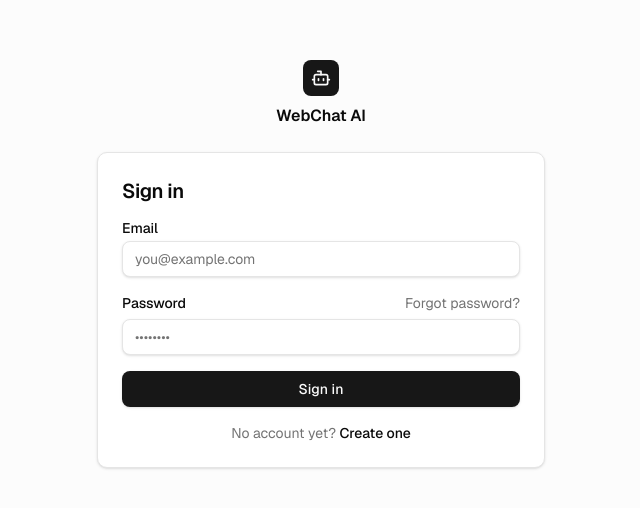
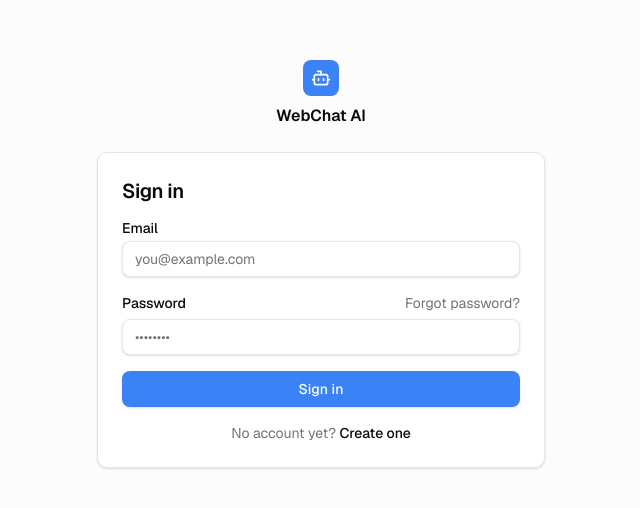
Before and after one commit to riturajlabs/webchat-AI, a Next.js app in the folder apps/dashboard/: page /login in a window 1280 px wide. Shown: the part 136-644 px from the top of the page, without its empty margins (319-959 px from the left). Built offline with nearby package versions, Linux system fonts and the light colour scheme; no server answers.

Commit message:
style: introduce webchat ai brand design tokens

```diff
--- a/apps/dashboard/src/app/globals.css
+++ b/apps/dashboard/src/app/globals.css
@@ -2,6 +2,15 @@
 
 @custom-variant dark (&:is(.dark *));
 
+/*
+ * WebChat AI brand palette.
+ *
+ * Brand blue (#2563EB) drives interactive surfaces: primary buttons, links,
+ * active navigation and focus rings. Brand yellow (#F59E0B) is exposed as
+ * `--accent-highlight` for highlights, badges and premium indicators — kept
+ * separate from shadcn's neutral `--accent` hover surface. Neutrals stay
+ * black/white/grey for background, cards and text hierarchy.
+ */
 :root {
   --background: hsl(0 0% 100%);
   --foreground: hsl(0 0% 3.9%);
@@ -9,19 +18,23 @@
   --card-foreground: hsl(0 0% 3.9%);
   --popover: hsl(0 0% 100%);
   --popover-foreground: hsl(0 0% 3.9%);
-  --primary: hsl(0 0% 9%);
-  --primary-foreground: hsl(0 0% 98%);
+  --primary: hsl(217.2 91.2% 59.8%);
+  --primary-foreground: hsl(0 0% 100%);
   --secondary: hsl(0 0% 96.1%);
   --secondary-foreground: hsl(0 0% 9%);
   --muted: hsl(0 0% 96.1%);
   --muted-foreground: hsl(0 0% 45.1%);
   --accent: hsl(0 0% 96.1%);
   --accent-foreground: hsl(0 0% 9%);
+  --accent-highlight: hsl(37.7 92.1% 50.2%);
+  --success: hsl(160.1 84.1% 39.4%);
+  --warning: hsl(37.7 92.1% 50.2%);
+  --info: hsl(198.6 88.7% 48.4%);
   --destructive: hsl(0 84.2% 60.2%);
   --destructive-foreground: hsl(0 0% 98%);
   --border: hsl(0 0% 89.8%);
   --input: hsl(0 0% 89.8%);
-  --ring: hsl(0 0% 3.9%);
+  --ring: hsl(217.2 91.2% 59.8%);
   --radius: 0.625rem;
 }
 
@@ -32,19 +45,23 @@
   --card-foreground: hsl(0 0% 98%);
   --popover: hsl(0 0% 3.9%);
   --popover-foreground: hsl(0 0% 98%);
-  --primary: hsl(0 0% 98%);
-  --primary-foreground: hsl(0 0% 9%);
+  --primary: hsl(217.2 91.2% 59.8%);
+  --primary-foreground: hsl(0 0% 100%);
   --secondary: hsl(0 0% 14.9%);
   --secondary-foreground: hsl(0 0% 98%);
   --muted: hsl(0 0% 14.9%);
   --muted-foreground: hsl(0 0% 63.9%);
   --accent: hsl(0 0% 14.9%);
   --accent-foreground: hsl(0 0% 98%);
+  --accent-highlight: hsl(37.7 92.1% 50.2%);
+  --success: hsl(160.1 84.1% 39.4%);
+  --warning: hsl(37.7 92.1% 50.2%);
+  --info: hsl(198.6 88.7% 48.4%);
   --destructive: hsl(0 62.8% 30.6%);
   --destructive-foreground: hsl(0 0% 98%);
   --border: hsl(0 0% 14.9%);
   --input: hsl(0 0% 14.9%);
-  --ring: hsl(0 0% 83.1%);
+  --ring: hsl(217.2 91.2% 59.8%);
 }
 
 @theme inline {
@@ -62,6 +79,10 @@
   --color-muted-foreground: var(--muted-foreground);
   --color-accent: var(--accent);
   --color-accent-foreground: var(--accent-foreground);
+  --color-accent-highlight: var(--accent-highlight);
+  --color-success: var(--success);
+  --color-warning: var(--warning);
+  --color-info: var(--info);
   --color-destructive: var(--destructive);
   --color-destructive-foreground: var(--destructive-foreground);
   --color-border: var(--border);
```
